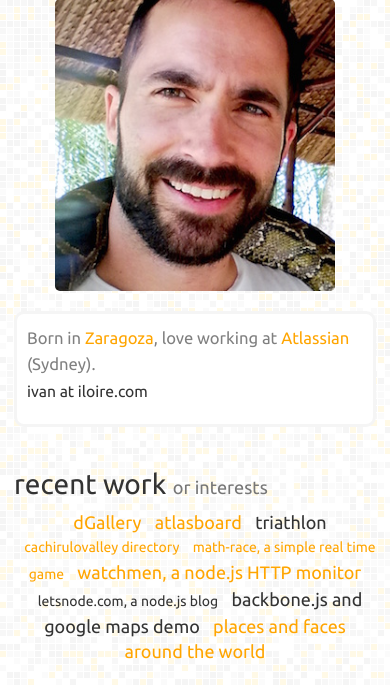
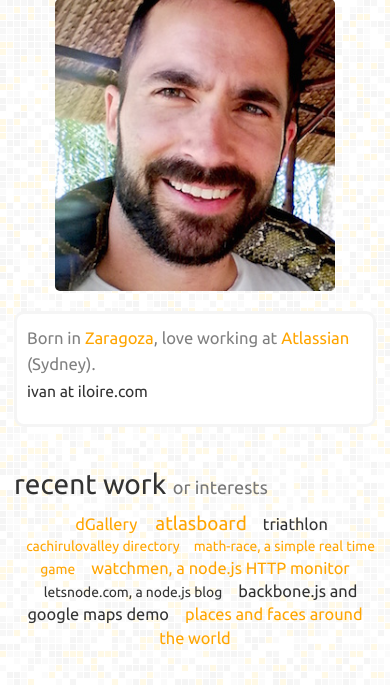
Before and after one commit to iloire/iloire.com, a website: page index.html in a window 390 px wide. Shown: the part 133-818 px from the top of the page. Drawn offline with Linux system fonts and the light colour scheme.

Commit message:
Update tags and responsive layout

```diff
--- a/index.html
+++ b/index.html
@@ -78,7 +78,7 @@ CREDITS:
 
           <a data-contentid="dgallery" class="extra_content tag3 high" href="http://dGallery.aspphotogallery.net?ref=personalsite" target="_blank" title="dGallery, a sexy photo gallery in asp.net mvc 5">dGallery</a>
 
-          <a data-contentid="atlasboard" class="extra_content tag3 high" href="http://atlasboard.bitbucket.org" target="_blank" title="Atlasboard, simple and beautiful dashboards for everyone">atlasboard</a>
+          <a data-contentid="atlasboard" class="extra_content tag4 high" href="http://atlasboard.bitbucket.org" target="_blank" title="Atlasboard, simple and beautiful dashboards for everyone">atlasboard</a>
 
           <a data-contentid="fatri" href="http://www.triatlonaragon.org/" target="_blank" class="extra_content tag3">triathlon</a>
 
--- a/less/gh.less
+++ b/less/gh.less
@@ -31,7 +31,6 @@
 
 .gh-readme {
   padding: 40px 20px;
-  overflow: scroll;
 
   img {
     max-width: 100%;
@@ -62,7 +61,7 @@
   ul li {
     text-transform: lowercase;
     font-size:1.1em;
-    margin-bottom: 0.2em;
+    margin-bottom: 0.5em;
   }
 
   .forks, .watchers {
--- a/less/responsive.less
+++ b/less/responsive.less
@@ -1,4 +1,5 @@
 @media (min-width: 767px){
+
   .wrapper {
     width: 550px;
     min-width: 380px;
@@ -16,6 +17,10 @@
 
   [class*="span"], .row-fluid [class*="span"] {
     text-align:center;
+  }
+
+  div.tags {
+    font-size:0.9em;
   }
 
   body {
--- a/less/tags.less
+++ b/less/tags.less
@@ -7,10 +7,8 @@ div.tags
   }
 
   > a {
-    margin-left:10px;
+    margin-left:0.8em;
     color:#333333;
-    line-height:25px;
-
     text-decoration: none;
   }
 
@@ -19,19 +17,19 @@ div.tags
   }
 
   a.tag1 {
-    font-size:10px;
+    font-size:0.8em;
   }
   a.tag2{
-    font-size:14px;
+    font-size:1.1em;
   }
   a.tag3{
-    font-size:18px;
+    font-size:1.3em;
   }
   a.tag4{
-    font-size:24px;
+    font-size:1.5em;
   }
   a.tag5{
-    font-size:28px;
+    font-size:2.1em;
   }
 
 }
```
Also changed, not shown: build/app.css.
